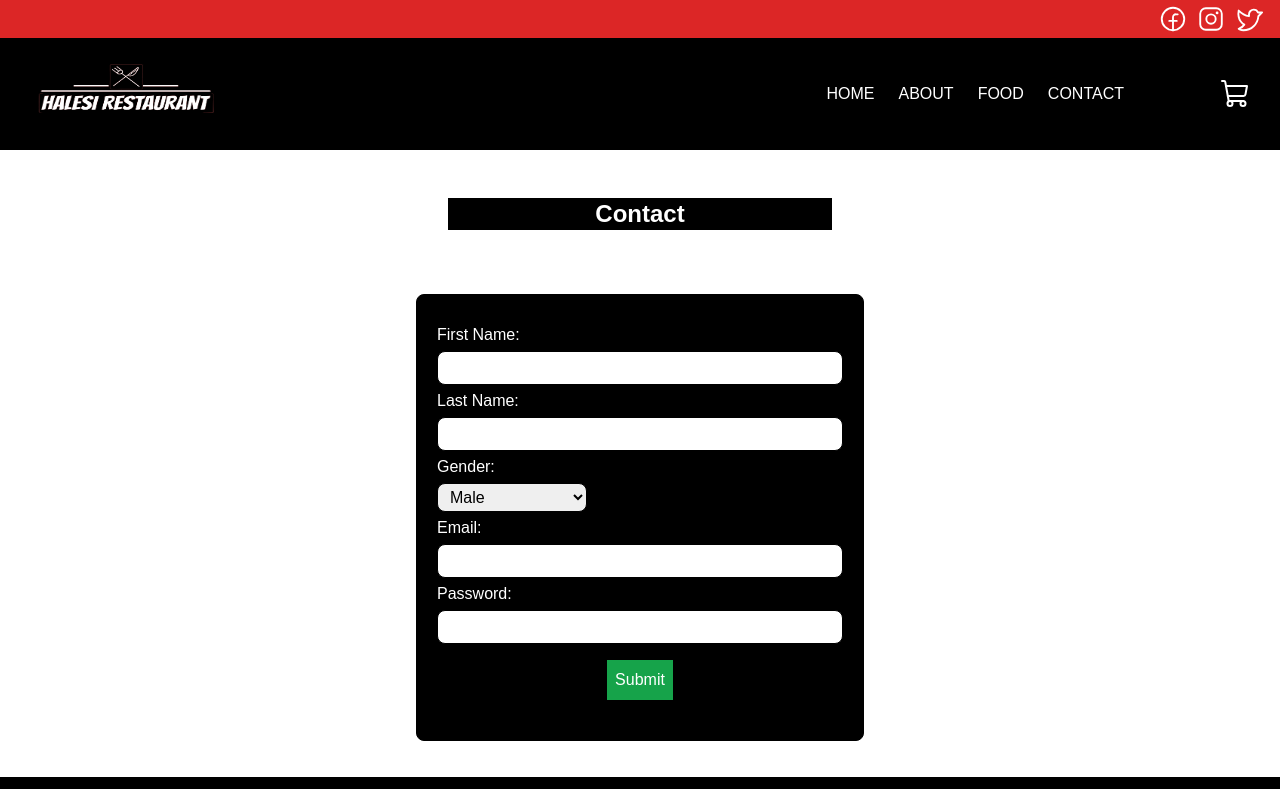
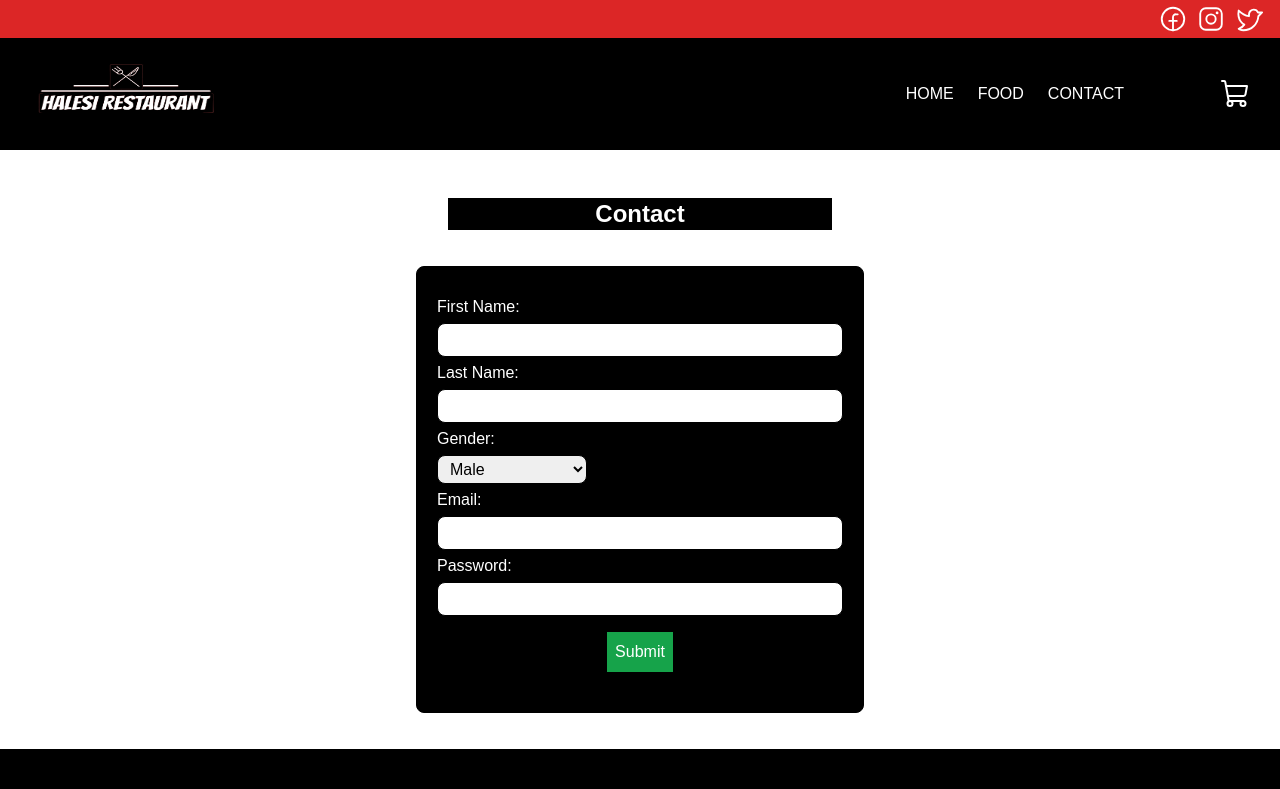
Before and after one commit to katwalreeezan/haleshirestaurant, a React (Create React App) app: page /contact in a window 1280 px wide. Shown: the top 789 px of the page. Built offline with nearby package versions, Linux system fonts and the light colour scheme; the HTML template or start-up script is replaced by a standard one.

Commit message:
quantity increment decrement

```diff
--- a/src/App.js
+++ b/src/App.js
@@ -1,5 +1,4 @@
 import { BrowserRouter, Route, Routes } from "react-router-dom";
-import About from "./components/About/About";
 import Cart from "./components/Cart/Cart";
 import Checkout from "./components/Checkout/Checkout";
 import Contact from "./components/Contact/Contact";
@@ -16,7 +15,7 @@ function App() {
      <Navbar/>
      <Routes>
       <Route path='/' element={<Home/>}/>
-      <Route path='/about' element={<About/>}/>
+
       <Route path='/food' element={<Food/>}/>
       <Route path='/contact' element={<Contact/>}/>
       <Route path='/cart' element={<Cart/>}/>
--- a/src/components/About/About.jsx
+++ /dev/null
@@ -1,9 +0,0 @@
-import React from 'react'
-
-const About = () => {
-  return (
-    <div>About</div>
-  )
-}
-
-export default About
--- a/src/components/Contact/Contact.jsx
+++ b/src/components/Contact/Contact.jsx
@@ -53,7 +53,7 @@ const Contact = () => {
 
   return (
     <div >
-      <h1 className="text-center font-poppins text-2xl max-w-sm bg-black text-white mx-auto mt-12 mb-16">Contact</h1>
+      <h1 className="text-center font-poppins text-2xl max-w-sm bg-black text-white mx-auto mt-12 mb-9">Contact</h1>
     <div className=' max-w-sm md:max-w-md  mx-auto border border-black my-9 px-5 py-7 font-poppins  bg-black text-white rounded-lg'>
 
     <Formik initialValues={initialValues} validate={validate} onSubmit={onSubmit}>
--- a/src/components/Navbar/Navbar.jsx
+++ b/src/components/Navbar/Navbar.jsx
@@ -37,9 +37,7 @@ const Navbar = () => {
           <Link to="/" className="mx-3 hover:text-slate-400 duration-300 ">
             Home
           </Link>
-          <Link to="/about" className="mx-3 hover:text-slate-400 duration-300 ">
-            About
-          </Link>
+
           <Link to="/food" className="mx-3 hover:text-slate-400 duration-300 ">
             Food
           </Link>
@@ -70,9 +68,7 @@ const Navbar = () => {
             <li className="py-1">
               <Link to="/">Home</Link>
             </li>
-            <li className="py-1">
-              <Link to="/about">About</Link>
-            </li>
+
             <li className="py-1">
               <Link to="/food">Food</Link>
             </li>
--- a/src/store/cartSlice.js
+++ b/src/store/cartSlice.js
@@ -39,12 +39,14 @@ const cartSlice=createSlice({
                 state.totalPrice += state.cart[index].price;
             }
           },
-          decreaseItemQuantity(state,action){
+          decreaseItemQuantity(state, action) {
             const index = state.cart.findIndex((item) => item.id === action.payload.id);
             if (index !== -1) {
+              if (state.cart[index].quantity > 0) {
                 state.cart[index].quantity -= 1;
                 state.totalQuantity -= 1;
                 state.totalPrice -= state.cart[index].price;
+              }
             }
           }
     }
```
